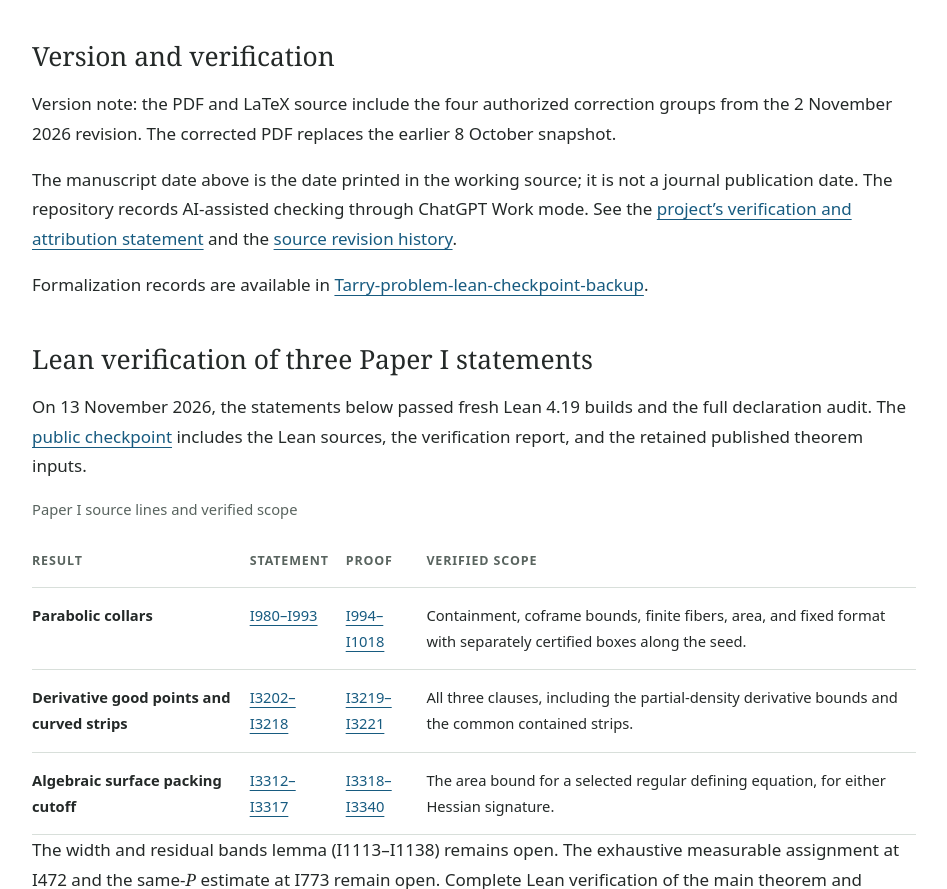
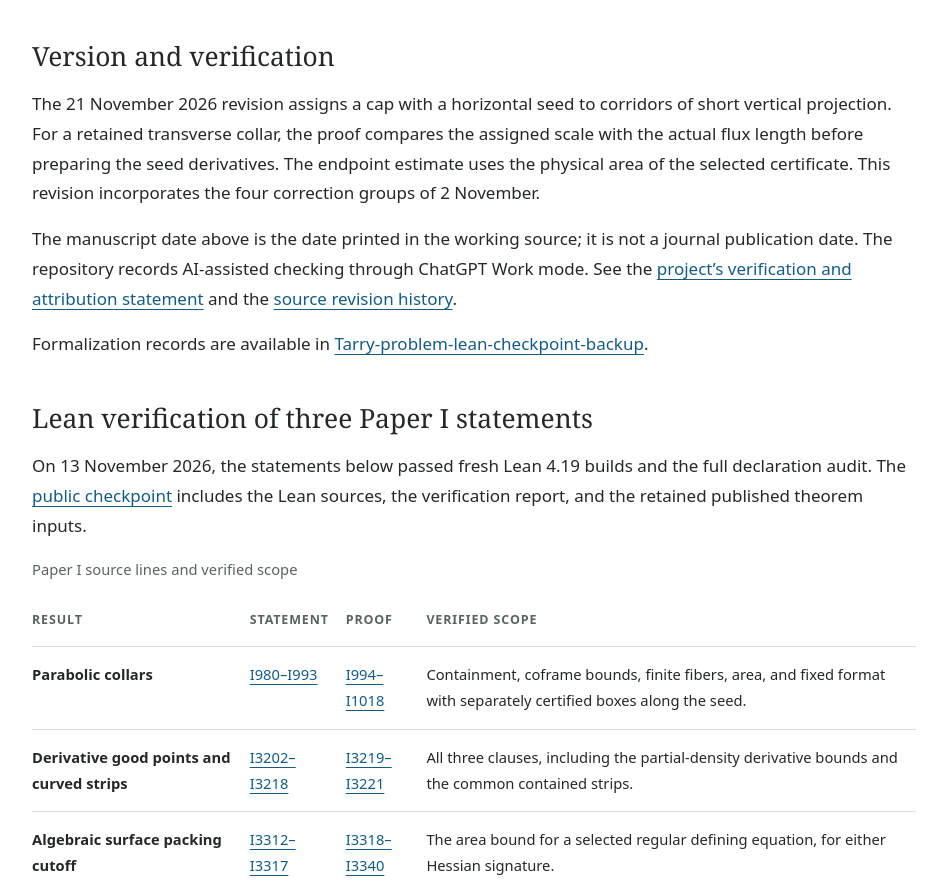
Before and after one commit to jaehwoo/3-dimensional-Tarry-s-problem, a plain HTML site: page paper-i.html in a window 1280 px wide. Shown: the part 1017-1906 px from the top of the page, without its empty margins (166-1113 px from the left). Drawn offline with Linux system fonts and the light colour scheme.

Commit message:
Use the selected cap or transverse collar in Paper I preparation

```diff
--- a/paper-i.html
+++ b/paper-i.html
@@ -30,7 +30,7 @@
       <div class="downloads"><a class="button primary" href="Complete_Affine_Jets_I.pdf">Read Paper I (PDF)</a><a class="button" href="Complete_Affine_Jets_I.tex">LaTeX source</a></div>
       <section class="status" aria-labelledby="status-heading"><h2 id="status-heading">Current status</h2><p>Awaits final revision. <a href="#lean-verification">Three Paper I statements passed Lean verification on 13 November 2026</a>.</p><p>Shared for mathematical examination and discussion. Human verification and a complete Lean verification of the main theorem remain pending.</p></section>
       <section aria-labelledby="abstract-heading"><h2 id="abstract-heading">Manuscript abstract</h2><p>We study Tarry&#x27;s problem for the three-dimensional Parsell–Vinogradov system, namely the integrability, over the polynomial coefficient space, of the oscillatory integral associated with all nonconstant monomials of total degree at most <var>k</var>. For every <var>k</var> ≥ 14, the sharp range is <var>p</var> &gt; binom(<var>k</var> + 3, 4) + 3. The argument uses complete affine jets, a geometric assignment, and coefficient-volume estimates retaining every nonconstant coefficient. Filtered Hermite interpolation treats the regular configurations, while transverse derivative coordinates treat the configurations near surfaces. We include a binary cubic example. The companion paper treats degrees two through thirteen using the shared estimates proved here.</p></section>
-      <section aria-labelledby="version-heading"><h2 id="version-heading">Version and verification</h2><p>Version note: the PDF and LaTeX source include the four authorized correction groups from the 2 November 2026 revision. The corrected PDF replaces the earlier 8 October snapshot.</p><p>The manuscript date above is the date printed in the working source; it is not a journal publication date. The repository records AI-assisted checking through ChatGPT Work mode. See the <a href="./#verification">project’s verification and attribution statement</a> and the <a href="https://github.com/jaehwoo/3-dimensional-Tarry-s-problem/commits/main/Complete_Affine_Jets_I.tex">source revision history</a>.</p><p>Formalization records are available in <a href="https://github.com/jaehwoo/Tarry-problem-lean-checkpoint-backup">Tarry-problem-lean-checkpoint-backup</a>.</p></section>
+      <section aria-labelledby="version-heading"><h2 id="version-heading">Version and verification</h2><p>The 21 November 2026 revision assigns a cap with a horizontal seed to corridors of short vertical projection. For a retained transverse collar, the proof compares the assigned scale with the actual flux length before preparing the seed derivatives. The endpoint estimate uses the physical area of the selected certificate. This revision incorporates the four correction groups of 2 November.</p><p>The manuscript date above is the date printed in the working source; it is not a journal publication date. The repository records AI-assisted checking through ChatGPT Work mode. See the <a href="./#verification">project’s verification and attribution statement</a> and the <a href="https://github.com/jaehwoo/3-dimensional-Tarry-s-problem/commits/main/Complete_Affine_Jets_I.tex">source revision history</a>.</p><p>Formalization records are available in <a href="https://github.com/jaehwoo/Tarry-problem-lean-checkpoint-backup">Tarry-problem-lean-checkpoint-backup</a>.</p></section>
       <section id="lean-verification" aria-labelledby="lean-verification-heading">
         <h2 id="lean-verification-heading">Lean verification of three Paper I statements</h2>
         <p>On 13 November 2026, the statements below passed fresh Lean 4.19 builds and the full declaration audit. The <a href="https://github.com/jaehwoo/Tarry-problem-lean-checkpoint-backup/tree/main/verification-20261113-second-portfolio">public checkpoint</a> includes the Lean sources, the verification report, and the retained published theorem inputs.</p>
```
Also changed, not shown: index.html (+1 -1 lines), 3 other files.
